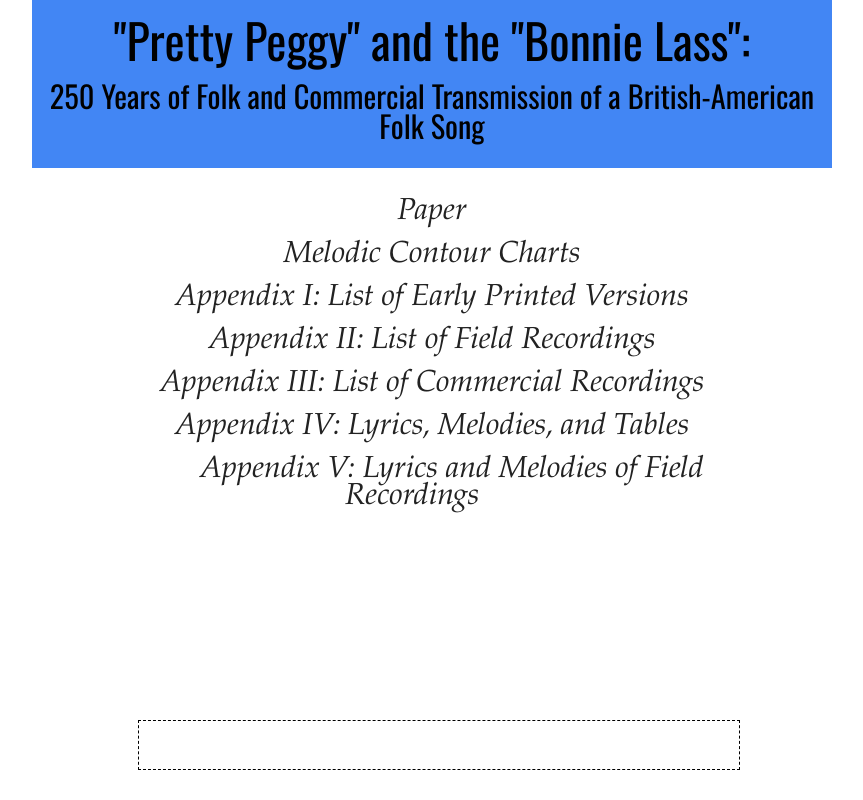
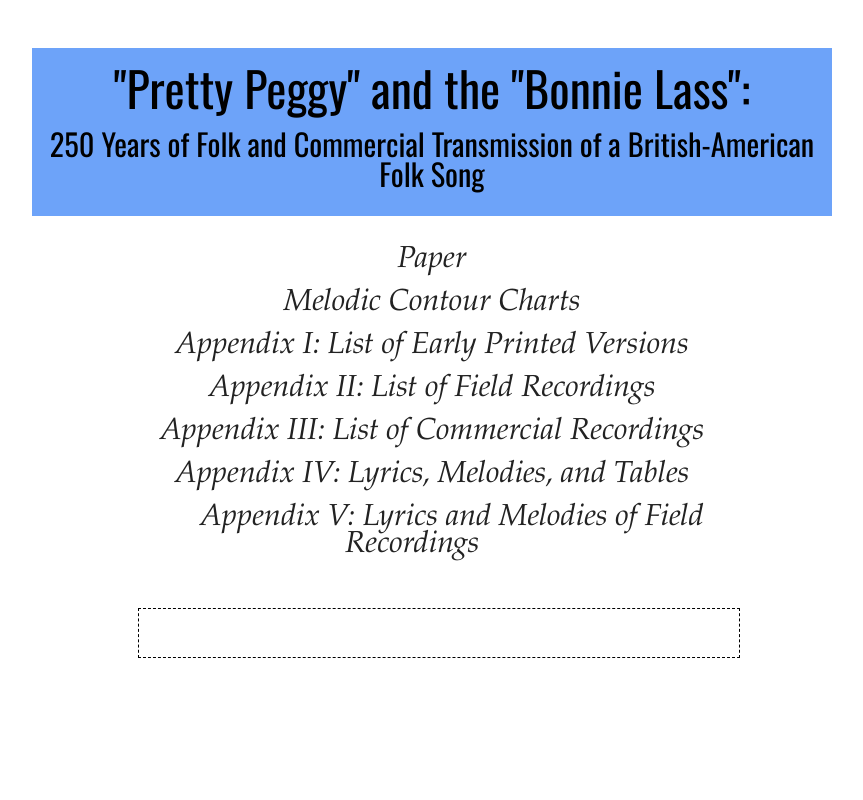
Before and after one commit to carolineglazer/peggy-online, a PHP site: page / in a window 1280 px wide. Shown: the whole page, without its empty margins (208-1071 px from the left). Run offline with PHP 8.4, Linux system fonts and the light colour scheme.

Commit message:
fix page alignment

```diff
--- a/style.css
+++ b/style.css
@@ -29,7 +29,8 @@ h2 {
 
 #title {
 	padding: 1em;
-	background-color: #4286f4;
+	margin-top: 3em;
+	background-color: #6da3f9;
 }
 
 #page {
@@ -87,7 +88,7 @@ h2 {
 		position: absolute;
 		width: 100px
 		vertical-align: middle;
-		top: 45em;
+		top: 35em;
 		left: 6.6em;
 	}
 
@@ -102,6 +103,6 @@ h2 {
 	width: 600px;
 	height: 3em;
 	border: 1px dashed black;
-	top: 45em;
+	top: 35em;
 	left: 6.6em;
 }
```
